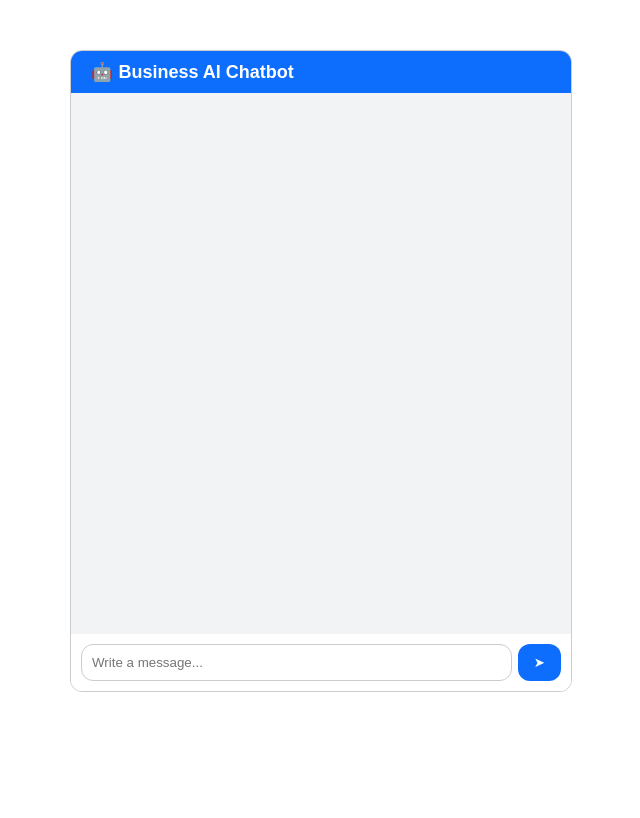
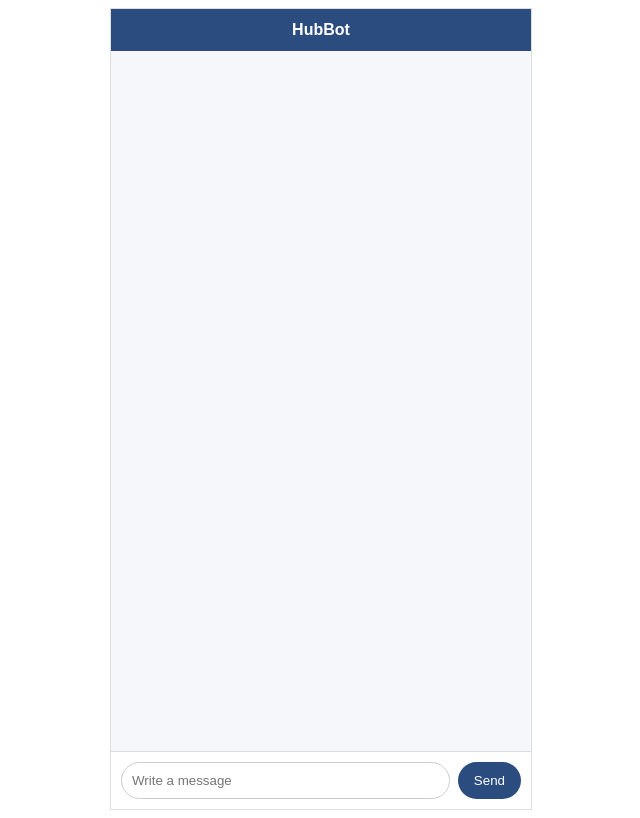
Before and after one commit to bilalali2010/hospital-chatbot, a Next.js app: page / in a window 1280 px wide. Shown: the whole page, without its empty margins (319-959 px from the left). Built offline with nearby package versions, Linux system fonts and the light colour scheme.

Commit message:
Update ChatApp.jsx

```diff
--- a/app/ChatApp.jsx
+++ b/app/ChatApp.jsx
@@ -1,208 +1,192 @@
 "use client";
-
-import { useState, useEffect, useRef } from "react";
-import { useSearchParams } from "next/navigation";
-
-const ADMIN_PASSWORD = "@supersecret";
+import { useEffect, useRef, useState } from "react";
 
 export default function ChatApp() {
-  const searchParams = useSearchParams();
-  const isAdminParam = searchParams.get("admin") === "1";
-
+  const [messages, setMessages] = useState([]);
+  const [input, setInput] = useState("");
+  const [businessData, setBusinessData] = useState("");
   const [isAdmin, setIsAdmin] = useState(false);
-  const [businessData, setBusinessData] = useState("");
-  const [message, setMessage] = useState("");
-  const [messages, setMessages] = useState([]); // store chat history
-  const [loading, setLoading] = useState(false);
-  const [quickReplies, setQuickReplies] = useState([]);
   const chatEndRef = useRef(null);
 
-  // Scroll to bottom when new message
-  const scrollToBottom = () => {
-    chatEndRef.current?.scrollIntoView({ behavior: "smooth" });
-  };
-
-  useEffect(scrollToBottom, [messages]);
-
-  // Load business data
+  // detect admin mode
   useEffect(() => {
-    const savedData = localStorage.getItem("businessData") || "";
-    setBusinessData(savedData);
+    const params = new URLSearchParams(window.location.search);
+    if (params.get("admin") === "1") {
+      const pwd = prompt("Enter admin password:");
+      if (pwd === "@supersecret") {
+        setIsAdmin(true);
+      }
+    }
   }, []);
 
-  // Admin password
+  // auto scroll
   useEffect(() => {
-    if (isAdminParam) {
-      const enteredPassword = prompt("Enter admin password:");
-      if (enteredPassword === ADMIN_PASSWORD) setIsAdmin(true);
-      else alert("Wrong password");
-    }
-  }, [isAdminParam]);
+    chatEndRef.current?.scrollIntoView({ behavior: "smooth" });
+  }, [messages]);
 
-  const saveBusinessData = () => {
-    localStorage.setItem("businessData", businessData);
-    alert("Business information saved!");
-  };
+  const sendMessage = async () => {
+    if (!input.trim()) return;
 
-  // Send message to API
-  const sendMessage = async (msg = message) => {
-    if (!msg) return;
-    setLoading(true);
-    setMessages((prev) => [...prev, { type: "user", text: msg }]);
-    setMessage("");
+    const userMsg = { role: "user", content: input };
+    setMessages((prev) => [...prev, userMsg]);
+    setInput("");
 
-    try {
     const res = await fetch("/api/chat", {
       method: "POST",
       headers: { "Content-Type": "application/json" },
-        body: JSON.stringify({ message: msg, businessData })
+      body: JSON.stringify({ message: input }),
     });
+
     const data = await res.json();
-      setMessages((prev) => [...prev, { type: "bot", text: data.reply }]);
-      setQuickReplies([]); // can be updated to add dynamic quick replies if needed
-    } catch (err) {
-      setMessages((prev) => [...prev, { type: "bot", text: "Error: could not get response." }]);
-    }
-
-    setLoading(false);
+    setMessages((prev) => [
+      ...prev,
+      { role: "assistant", content: data.reply },
+    ]);
   };
 
-  const handleQuickReply = (btn) => {
-    sendMessage(btn);
+  const saveBusinessData = async () => {
+    const res = await fetch("/api/admin/save", {
+      method: "POST",
+      headers: { "Content-Type": "application/json" },
+      body: JSON.stringify({
+        businessData,
+        password: "@supersecret",
+      }),
+    });
+
+    if (res.ok) {
+      alert("Business information saved successfully!");
+    } else {
+      alert("Failed to save data");
+    }
   };
 
   return (
     <div
       style={{
-        maxWidth: 500,
-        margin: "50px auto",
-        fontFamily: "Arial, sans-serif",
+        maxWidth: 420,
+        margin: "0 auto",
+        height: "100vh",
         display: "flex",
         flexDirection: "column",
-        height: "80vh",
-        border: "1px solid #ccc",
-        borderRadius: 12,
-        overflow: "hidden",
-        background: "#f8f9fa",
+        border: "1px solid #ddd",
+        fontFamily: "sans-serif",
       }}
     >
-      {/* Chat Header */}
+      {/* HEADER */}
       <div
         style={{
-          padding: "10px 20px",
-          background: "#0d6efd",
+          padding: 12,
+          background: "#2b4c7e",
           color: "#fff",
+          textAlign: "center",
           fontWeight: "bold",
-          fontSize: 18,
         }}
       >
-        🤖 Business AI Chatbot
+        HubBot
       </div>
 
-      {/* Admin Panel */}
-      {isAdmin && (
-        <div style={{ padding: 10, background: "#e9ecef" }}>
-          <h4>🔐 Admin Panel</h4>
-          <textarea
-            placeholder="Paste business info here..."
-            rows={4}
-            style={{ width: "100%", borderRadius: 6, padding: 6 }}
-            value={businessData}
-            onChange={(e) => setBusinessData(e.target.value)}
-          />
-          <button
-            onClick={saveBusinessData}
-            style={{
-              marginTop: 6,
-              padding: 8,
-              width: "100%",
-              borderRadius: 6,
-              background: "#0d6efd",
-              color: "#fff",
-              border: "none",
-              cursor: "pointer",
-            }}
-          >
-            💾 Save Information
-          </button>
-        </div>
-      )}
-
-      {/* Chat messages */}
+      {/* CHAT WINDOW */}
       <div
         style={{
           flex: 1,
+          overflowY: "auto",
           padding: 10,
-          overflowY: "auto",
-          display: "flex",
-          flexDirection: "column",
-          gap: 10,
-          background: "#f1f3f5",
+          background: "#f5f7fb",
         }}
       >
         {messages.map((m, i) => (
           <div
             key={i}
             style={{
-              alignSelf: m.type === "user" ? "flex-end" : "flex-start",
-              background: m.type === "user" ? "#0d6efd" : "#e9ecef",
-              color: m.type === "user" ? "#fff" : "#000",
-              padding: "8px 12px",
-              borderRadius: 16,
-              maxWidth: "80%",
-              wordBreak: "break-word",
+              display: "flex",
+              justifyContent:
+                m.role === "user" ? "flex-end" : "flex-start",
+              marginBottom: 8,
             }}
           >
-            {m.text}
+            <div
+              style={{
+                maxWidth: "75%",
+                padding: "10px 14px",
+                borderRadius: 16,
+                background:
+                  m.role === "user" ? "#2b4c7e" : "#e1e7f0",
+                color: m.role === "user" ? "#fff" : "#000",
+                fontSize: 14,
+              }}
+            >
+              {m.content}
+            </div>
           </div>
         ))}
         <div ref={chatEndRef} />
       </div>
 
-      {/* Quick Reply Buttons */}
-      {quickReplies.length > 0 && (
-        <div style={{ display: "flex", flexWrap: "wrap", gap: 6, padding: 10 }}>
-          {quickReplies.map((btn, i) => (
+      {/* INPUT */}
+      <div
+        style={{
+          display: "flex",
+          padding: 10,
+          borderTop: "1px solid #ddd",
+        }}
+      >
+        <input
+          value={input}
+          onChange={(e) => setInput(e.target.value)}
+          placeholder="Write a message"
+          style={{
+            flex: 1,
+            padding: 10,
+            borderRadius: 20,
+            border: "1px solid #ccc",
+            outline: "none",
+          }}
+          onKeyDown={(e) => e.key === "Enter" && sendMessage()}
+        />
         <button
-              key={i}
+          onClick={sendMessage}
           style={{
-                padding: "6px 12px",
-                borderRadius: 12,
-                border: "1px solid #0d6efd",
-                background: "#fff",
-                cursor: "pointer",
-                flex: "auto",
+            marginLeft: 8,
+            padding: "0 16px",
+            borderRadius: 20,
+            background: "#2b4c7e",
+            color: "#fff",
+            border: "none",
           }}
-              onClick={() => handleQuickReply(btn)}
         >
-              {btn}
+          Send
         </button>
-          ))}
+      </div>
+
+      {/* ADMIN PANEL */}
+      {isAdmin && (
+        <div style={{ padding: 10, borderTop: "1px solid #ccc" }}>
+          <textarea
+            placeholder="Paste business information here..."
+            value={businessData}
+            onChange={(e) => setBusinessData(e.target.value)}
+            style={{
+              width: "100%",
+              height: 120,
+              padding: 10,
+              marginBottom: 8,
+            }}
+          />
+          <button
+            onClick={saveBusinessData}
+            style={{
+              width: "100%",
+              padding: 10,
+              background: "#1f7a3f",
+              color: "#fff",
+              border: "none",
+            }}
+          >
+            Save Information
+          </button>
         </div>
       )}
-
-      {/* Input Box */}
-      <div style={{ display: "flex", padding: 10, gap: 6, background: "#fff" }}>
-        <input
-          placeholder="Write a message..."
-          value={message}
-          onChange={(e) => setMessage(e.target.value)}
-          style={{ flex: 1, padding: 10, borderRadius: 12, border: "1px solid #ccc" }}
-        />
-        <button
-          onClick={() => sendMessage()}
-          style={{
-            padding: "0 16px",
-            borderRadius: 12,
-            background: "#0d6efd",
-            color: "#fff",
-            border: "none",
-            cursor: "pointer",
-          }}
-        >
-          ➤
-        </button>
-      </div>
     </div>
   );
 }
```
Lines whose indentation alone changed are shown as unchanged.
